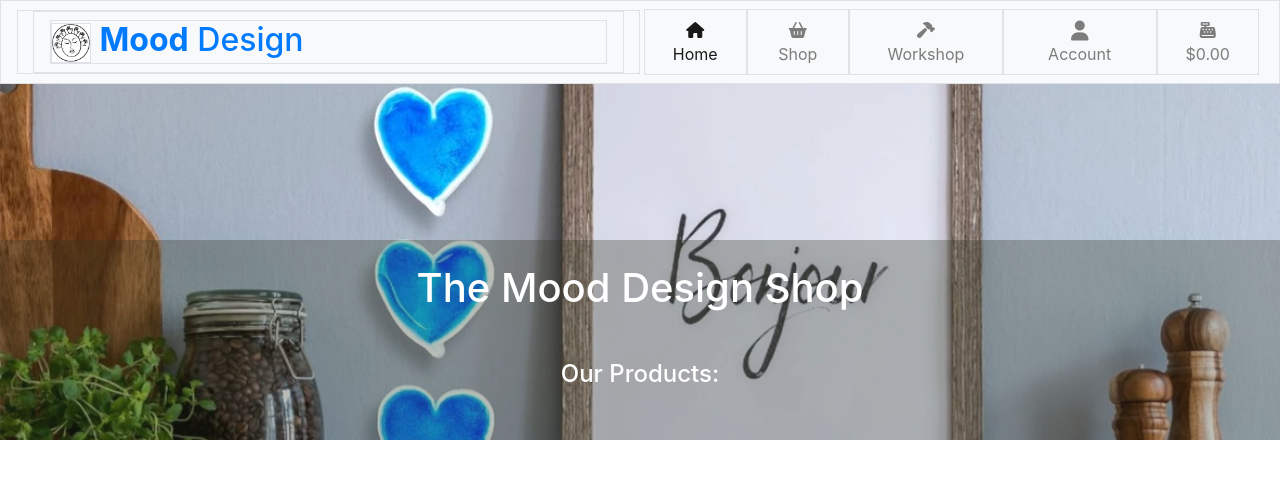
After one commit to TomaszWoloszyn983/mood-design-gift-shop, a Django app: page /products/ in a window 1280 px wide. The commit adds this page. Shown: the top 479 px of the page. Run offline with Django 3.2, Linux system fonts and the light colour scheme; data that the repository does not hold is empty; some libraries are stand-ins or nearby versions.

Commit message:
Create products template. Add new Products and images. Display products function

```diff
--- a/mood_design/urls.py
+++ b/mood_design/urls.py
@@ -22,4 +22,5 @@ urlpatterns = [
     path('admin/', admin.site.urls),
     path('accounts/', include('allauth.urls')),
     path('', include('home.urls')),
+    path('products/', include('products.urls')),
 ] + static(settings.MEDIA_URL, document_root=settings.MEDIA_ROOT)
--- /dev/null
+++ b/products/templates/products/products.html
@@ -0,0 +1,49 @@
+{% extends "base.html" %}
+{% load static %}
+
+{% block page_header %}
+    <div class="container header-container">
+        <div class="row">
+            <div class="col"></div>
+        </div>
+    </div>
+{% endblock %}
+
+{% block content %}
+    <!-- Shop Page Header -->
+    <header class="shop-page-header">
+        <div class="header-content shop-title">
+            <h2 class="text-center header-text">The Mood Design Shop</h2>
+            <h4 class="text-center mt-5">Our Products:</h4>
+        </div>
+    </header>
+
+    <!-- Shop Page Content -->
+    <header class="parallax-content">
+        <div class="row mx-0">
+        <div class="product-container col-10 offset-1">
+            <div class="row mt-1 mb-2"></div>
+            <div class="row">
+                {% for product in products %}
+                    <div class="col-sm-6 col-md-4 col-lg-3">
+                        <div class="card h-100 border-0">
+                            <div class="card h-100">
+                                {% if product.image %}
+                                    <a href="#">
+                                        <img class="card-img-top img-fluid" src="{{ product.image.url }}" alt="product_image">
+                                    </a>
+                                {% else %}
+                                    <a href="">
+                                        <img class="card-img-top img-fluid" src="/media/no_image.jpg"  alt="no-image">
+                                    </a>
+                                {% endif %}
+                            </div>
+                        </div>
+                    </div>
+                {% endfor %}
+            </div>
+        </div>
+    </div>
+    </header>
+
+{% endblock %}
--- /dev/null
+++ b/products/urls.py
@@ -0,0 +1,7 @@
+from django.urls import path
+from . import views
+
+urlpatterns = [
+    path('', views.all_products, name='products'),
+
+]
--- a/products/views.py
+++ b/products/views.py
@@ -1,3 +1,13 @@
 from django.shortcuts import render
+from .models import Product
 
-# Create your views here.
+def all_products(request):
+    """
+    A view to show all prosucts,
+    """
+    products = Product.objects.all()
+
+    context = {
+        'products': products,
+    }
+    return render(request, 'products/products.html', context)
--- a/static/css/base.css
+++ b/static/css/base.css
@@ -12,7 +12,6 @@ html {
     background-repeat: no-repeat;
     background-size: cover;
     height: 100vh;
-    /* padding-top: 50vh; */
 }
 .parallax-header-2 {
     background: url('/media/bg_image.webp');
@@ -109,7 +108,6 @@ html {
 
 .content {
     width: 100vw;
-    /* margin-top: -20px; */
     box-shadow: 0 0 20px -6px rgba(0, 0, 0, 0.2);
     background: rgba(0, 0, 0, 0.3);
 }
@@ -121,7 +119,31 @@ html {
 .content .right {
     box-sizing:border-box;
     padding: 0;
+}
 
+/* Shop Page */
+
+.shop-page-header {
+    background: url('/media/bg_image.webp');
+    background-attachment: fixed;
+    background-position: conter;
+    background-repeat: no-repeat;
+    background-size: cover;
+    padding-top: 5vh;
+    height: 55vh;
+}
+
+.shop-page-content {
+    height: 50vh;
+    padding: 100px, 0, 150px, 0;
+}
+
+.shop-title {
+    color: #fff;
+    height: 25vh;
+    transform: translate(0%, 100%);
+    background: rgba(50, 52, 32, 0.315);
+    padding-top: 1.5rem;
 }
 
 @media (min-width: 768px) {
--- a/templates/base.html
+++ b/templates/base.html
@@ -64,7 +64,7 @@
                     <div class="collapse navbar-collapse col-md-6 px-md-1 mx-auto" id="navbarSupportedContent">
                         <ul class="navbar-nav row px-md-0">
                             <li class="nav-item mx-md-auto col-md-2 px-md-1 active border">
-                                <a class="nav-link mx-auto px-0" href="#">
+                                <a class="nav-link mx-auto px-0" href="{% url 'home' %}">
                                     <div class="text-center">
                                         <div>
                                             <i class="fa-sharp fa-solid fa-house"></i>
@@ -74,7 +74,7 @@
                                 </a>
                             </li>
                             <li class="nav-item mx-md-auto col-md-2 px-md-1 border">
-                                <a class="nav-link mx-auto px-0" href="#">
+                                <a class="nav-link mx-auto px-0" href="{% url 'products' %}">
                                     <div class="text-center">
                                         <div><i class="fa-solid fa-basket-shopping"></i></div>
                                         <p class="my-0">Shop</p>
```
Also changed, not shown: media/blue_fish.jpg (added), media/blue_hearths_collection.jpg (added), media/no_image.jpg (added), media/shamrock_blured_bg.jpg (added), media/triple_blue_bowl.jpg (added), media/vase_black_white.jpg (added), media/wihite_bowl_flowers.jpg (added).
